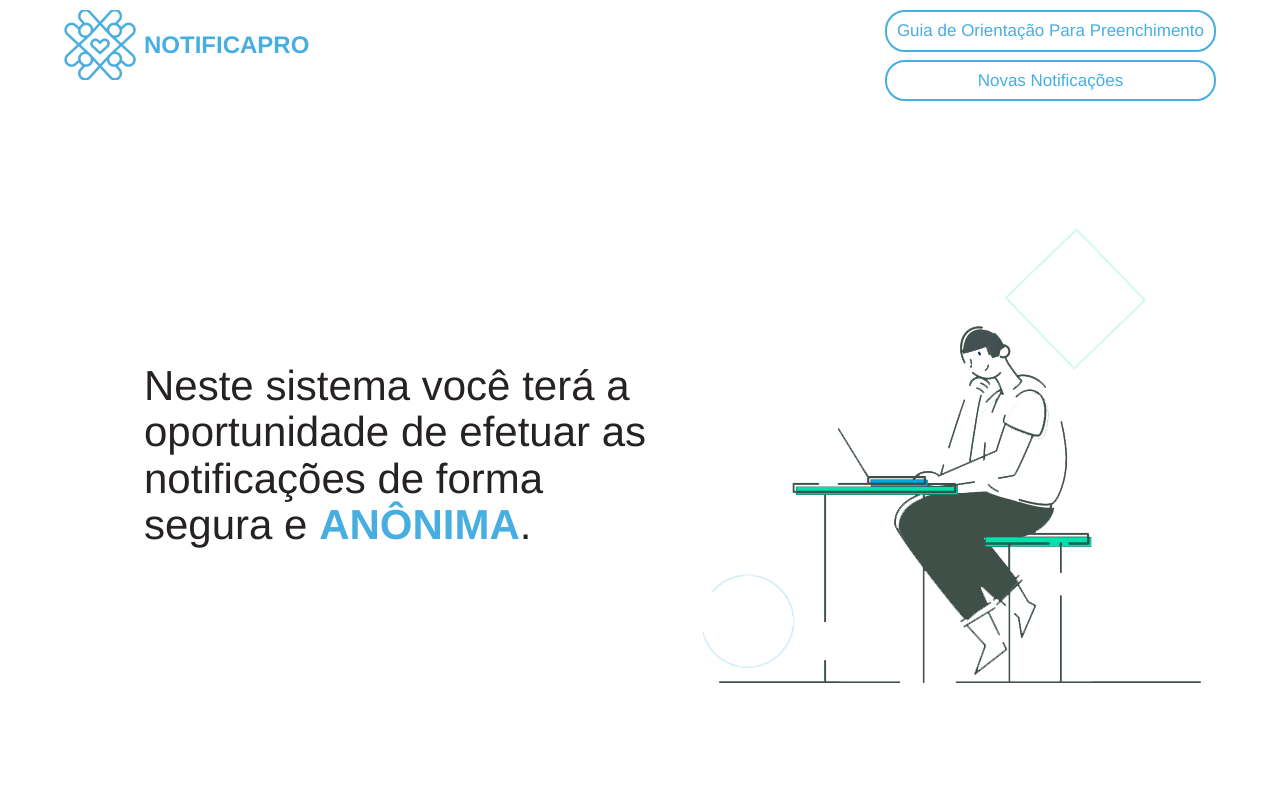
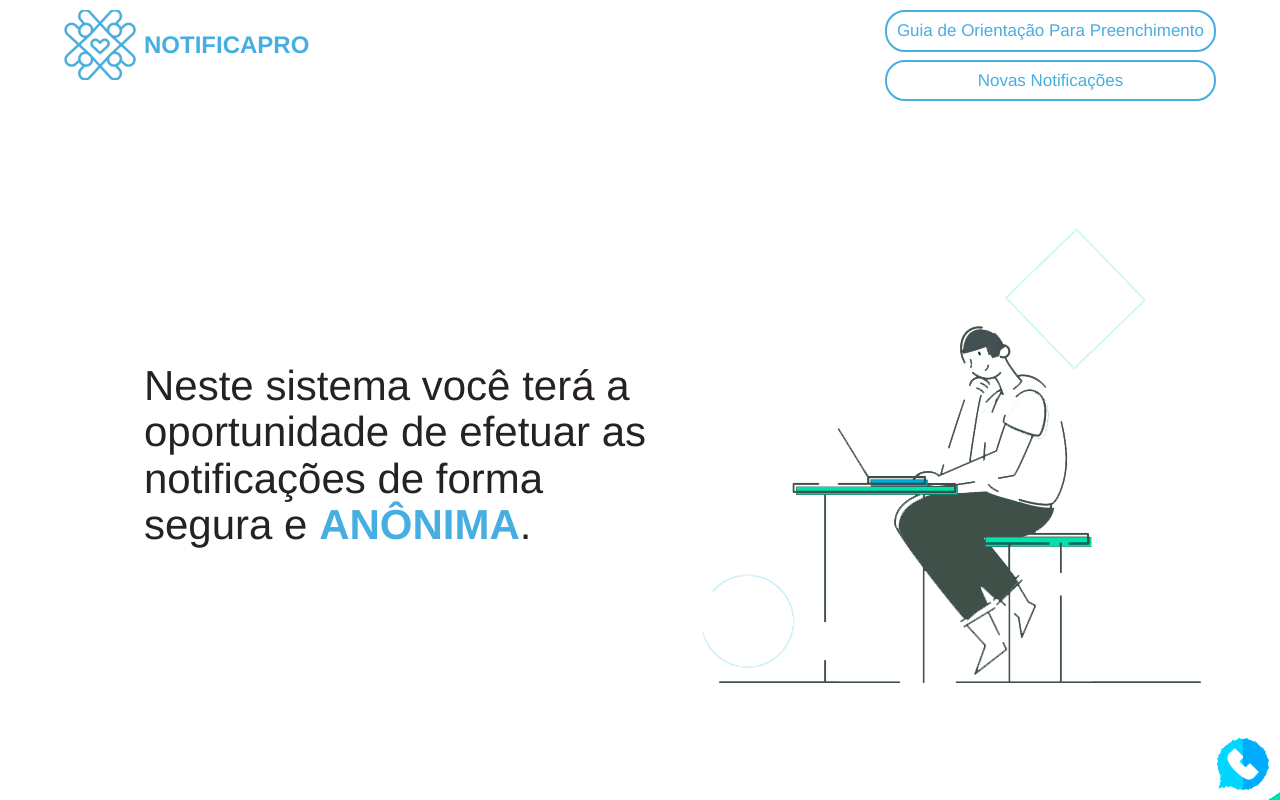
Before and after one commit to King-ego/notificapro, a Vue app: page / in a window 1280 px wide. Built offline with nearby package versions, Linux system fonts and the light colour scheme.

Commit message:
feat: logic redirect new notification and create button help

```diff
--- a/src/App.vue
+++ b/src/App.vue
@@ -1,20 +1,24 @@
 <template>
   <Header />
   <router-view />
-  <!-- <Button /> -->
+  <Button />
 </template>
 
 <script lang="ts">
 import { defineComponent } from "vue";
 import Header from "./components/HeaderAplication.vue";
-// import Button from "./components/ButtonHelp.vue";
+import Button from "./components/ButtonHelp.vue";
 
 export default defineComponent({
-  components: { Header },
+  components: { Header, Button },
 });
 </script>
 
 <style>
+:root {
+  --primaryColor: #47aee1;
+  --white: #fff;
+}
 * {
   padding: 0;
   margin: 0;
--- a/src/components/ButtonHelp.vue
+++ b/src/components/ButtonHelp.vue
@@ -1,11 +1,67 @@
 <template>
-  <div>
+  <div
+    @click="toggleShowHelp('click')"
+    @mouseenter="toggleShowHelp('mouseenter')"
+    @mouseout="toggleShowHelp('mouseout')"
+    class="content-button-help"
+  >
     <img src="../assets/images/what_icon.png" alt="logo whatsapp" />
+    <div v-if="showHelpOption" class="dropdown-help">Precisa de ajuda?</div>
   </div>
 </template>
 
 <script lang="ts">
 import { defineComponent } from "vue";
 
-export default defineComponent({});
+export default defineComponent({
+  data() {
+    return {
+      showHelpOption: false,
+    };
+  },
+  methods: {
+    toggleShowHelp(typeEvent: string) {
+      if (typeEvent === "click") {
+        this.showHelpOption = !this.showHelpOption;
+      }
+
+      if (typeEvent === "mouseenter") {
+        this.showHelpOption = true;
+      }
+
+      if (typeEvent === "mouseout") {
+        this.showHelpOption = false;
+      }
+    },
+  },
+});
 </script>
+
+<style scoped>
+.content-button-help {
+  position: absolute;
+  bottom: 0;
+  right: 0;
+  cursor: pointer;
+}
+.dropdown-help {
+  position: absolute;
+  top: -20px;
+  left: -130px;
+  animation: upDropDown 200ms forwards;
+  background: var(--primaryColor);
+  color: var(--white);
+  padding: 5px;
+  border-radius: 5px;
+  min-width: max-content;
+}
+
+@keyframes upDropDown {
+  from {
+    /* transform: translateY(30px); */
+  }
+  to {
+    /* transform: translateY(0); */
+  }
+}
+</style>
--- a/src/components/HeaderAplication.vue
+++ b/src/components/HeaderAplication.vue
@@ -11,7 +11,7 @@
         <router-link to="/" class="button-generic"
           >Guia de Orientação Para Preenchimento</router-link
         >
-        <router-link to="/" class="button-generic"
+        <router-link to="/new-notification" class="button-generic"
           >Novas Notificações</router-link
         >
       </div>
--- a/src/router/index.ts
+++ b/src/router/index.ts
@@ -7,9 +7,9 @@ const routes: Array<RouteRecordRaw> = [
     component: () => import("../views/HomeView.vue"),
   },
   {
-    path: "/about",
-    name: "about",
-    component: () => import("../views/AboutView.vue"),
+    path: "/new-notification",
+    name: "newNotification",
+    component: () => import("../views/NewNotification.vue"),
   },
 ];
 
```
Also changed, not shown: src/assets/images/image_home.png, src/assets/images/logo3.png (added), src/views/NewNotification.vue (renamed from src/views/AboutView.vue).
